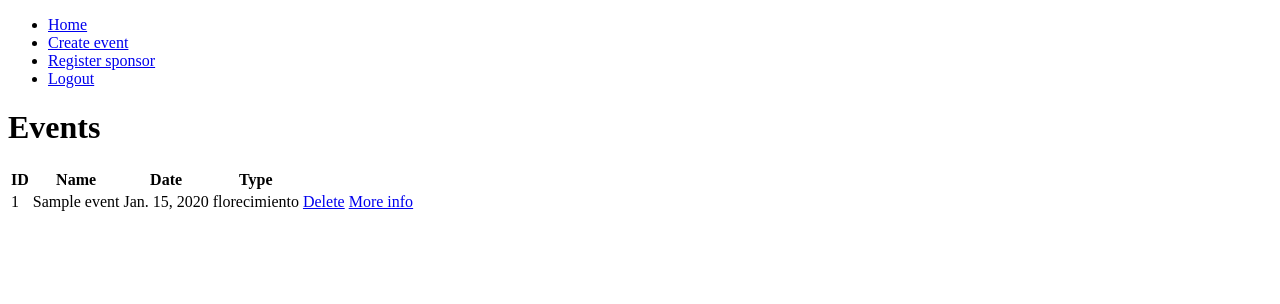
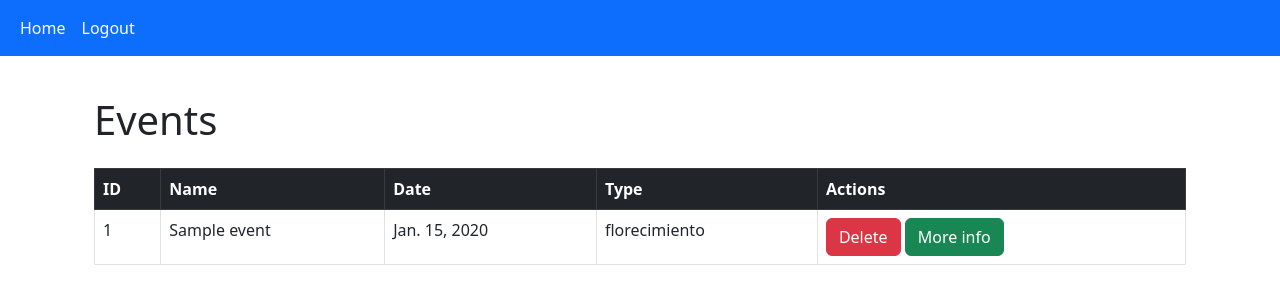
Before and after one commit to Br14nMat/crm-project, a Django app: page /event/all in a window 1280 px wide. Shown: the top 304 px of the page. Run offline with Django 4.2, Linux system fonts and the light colour scheme; a user stored in the database is signed in; tables that the repository leaves empty hold one stand-in row (values such as "Sample post").

Commit message:
style(HU11): add style for event table

```diff
--- a/CRM/authentication/templates/base.html
+++ b/CRM/authentication/templates/base.html
@@ -4,38 +4,36 @@
     <meta charset="UTF-8">
     <meta name="viewport" content="width=device-width, initial-scale=1.0">
     <title>CRM Module</title>
+    <link href="https://cdn.jsdelivr.net/npm/bootstrap@5.2.3/dist/css/bootstrap.min.css" rel="stylesheet" integrity="sha384-rbsA2VBKQhggwzxH7pPCaAqO46MgnOM80zW1RWuH61DGLwZJEdK2Kadq2F9CUG65" crossorigin="anonymous">
 </head>
 <body>
-    <nav>
-        <ul>
-            <li>
-                <a href = "/">Home</a>
+    <body>
+        <nav class="navbar navbar-expand-lg navbar-dark bg-primary">
+            <div class="container-fluid">
+                <ul class="navbar-nav me-auto mb-2 mb-lg-0">
+                    <li class="nav-item">
+                        <a class="nav-link active" href = "/">Home</a>
                     </li>
 
                     {% if user.is_authenticated %}
-                <li>
-                    <a href = "/event/create">Create event</a>
-                </li>
-                <li>
-                    <a href = "/sponsor/register">Register sponsor</a>
-                </li>
-                <li>
-                    <a href = "/signout">Logout</a>
+                        <li class="nav-item">
+                            <a class="nav-link active" href = "/signout">Logout</a>
                         </li>
                     {% else %}
-                <li>
-                    <a href = "/signin">Sign in</a>
+                        <li class="nav-item">
+                            <a class="nav-link active" href = "/signin">Sign in</a>
                         </li>
-                <li>
-                    <a href = "/signup">Sign up</a>
+                        <li class="nav-item">
+                            <a class="nav-link active" href = "/signup">Sign up</a>
                         </li>
                     {% endif %}
 
                 </ul>
+            </div>
         </nav>
 
     {% block content %}
     {% endblock %}
-
+    <script src="https://cdn.jsdelivr.net/npm/bootstrap@5.2.3/dist/js/bootstrap.bundle.min.js" integrity="sha384-kenU1KFdBIe4zVF0s0G1M5b4hcpxyD9F7jL+jjXkk+Q2h455rYXK/7HAuoJl+0I4" crossorigin="anonymous"></script>
 </body>
 </html>
--- a/CRM/core/templates/list_event.html
+++ b/CRM/core/templates/list_event.html
@@ -2,15 +2,17 @@
 
 {% block content %}
 
-    <h1>Events</h1>
+    <div class="container-sm p-4">
+        <h1 class="py-3">Events</h1>
 
-    <table>
-        <thead>
+        <table class="table table-hover table-bordered">
+            <thead class="table-dark">
                 <tr>
                     <th>ID</th>
                     <th>Name</th>
                     <th>Date</th>
                     <th>Type</th>
+                    <th>Actions</th>
                 </tr>
             </thead>
             <tbody>
@@ -20,11 +22,14 @@
                     <td>{{e.name}}</td>
                     <td>{{e.date}}</td>
                     <td>{{e.type}}</td>
-                <td><a href = "delete/{{e.id}}" >Delete</a></td>
-                <td><a href = "/{{e.id}}">More info</a></td>
+                    <td>
+                        <a href = "delete/{{e.id}}" class = "btn btn-danger">Delete</a>
+                        <a href = "/{{e.id}}" class = "btn btn-success">More info</a>
+                    </td>
                 </tr>
                 {% endfor %}
             </tbody>
         </table>
+    </div>
 
 {% endblock %}
```
Lines whose indentation alone changed are shown as unchanged.
